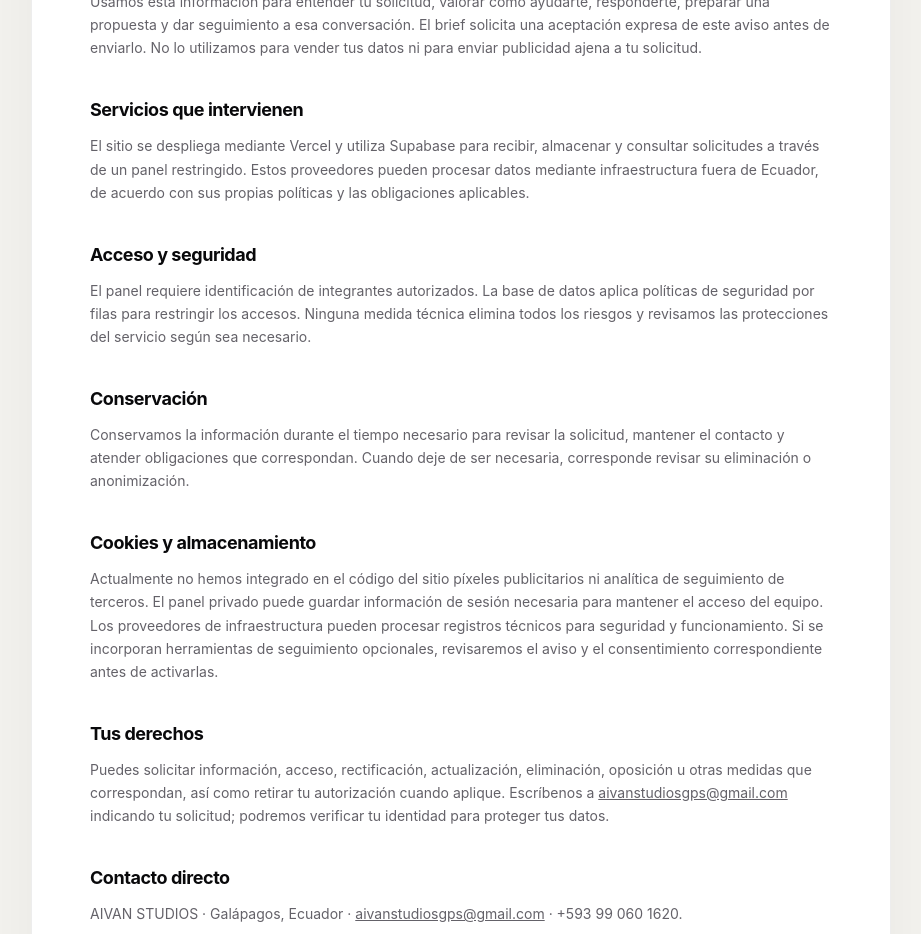
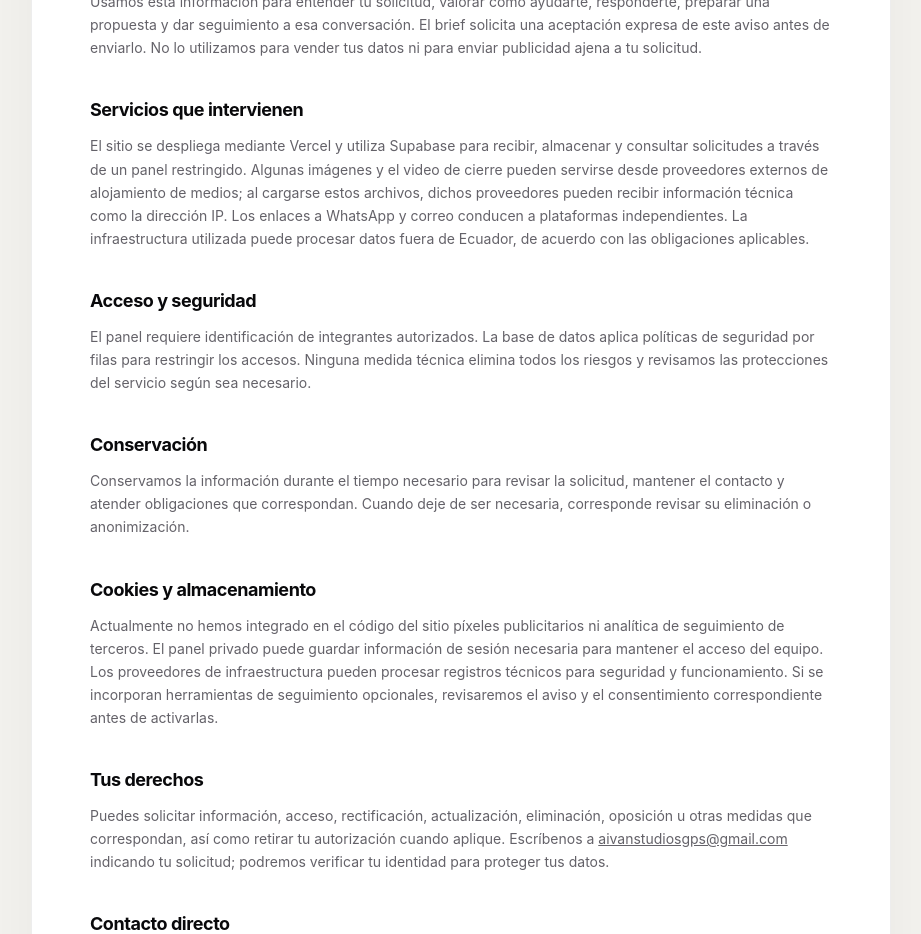
Before and after one commit to verdesotostiven4-commits/aivan-studios, a Next.js app: page /privacidad in a window 1280 px wide. Shown: the part 1000-1934 px from the top of the page, without its empty margins (179-1100 px from the left). Built offline with nearby package versions, Linux system fonts and the light colour scheme; no server answers.

Commit message:
docs(privacy): disclose external media hosting and technical access

```diff
--- a/app/privacidad/page.tsx
+++ b/app/privacidad/page.tsx
@@ -18,7 +18,7 @@ export default function PrivacyPage() {
           <section><h2>Quién recibe tus datos</h2><p>AIVAN STUDIOS, estudio creativo con actividad en Galápagos, Ecuador. Para consultas sobre datos personales: <a href="mailto:aivanstudiosgps@gmail.com">aivanstudiosgps@gmail.com</a>.</p></section>
           <section><h2>Información que nos envías</h2><p>Nombre y sector del negocio, proyecto, objetivos, desafíos, presupuesto orientativo, redes y página web, junto con el nombre, ciudad, correo y/o teléfono de contacto. También pueden recibirse datos técnicos básicos del envío, como su origen o campaña, cuando estén disponibles.</p></section>
           <section><h2>Finalidad y autorización</h2><p>Usamos esta información para entender tu solicitud, valorar cómo ayudarte, responderte, preparar una propuesta y dar seguimiento a esa conversación. El brief solicita una aceptación expresa de este aviso antes de enviarlo. No lo utilizamos para vender tus datos ni para enviar publicidad ajena a tu solicitud.</p></section>
-          <section><h2>Servicios que intervienen</h2><p>El sitio se despliega mediante Vercel y utiliza Supabase para recibir, almacenar y consultar solicitudes a través de un panel restringido. Estos proveedores pueden procesar datos mediante infraestructura fuera de Ecuador, de acuerdo con sus propias políticas y las obligaciones aplicables.</p></section>
+          <section><h2>Servicios que intervienen</h2><p>El sitio se despliega mediante Vercel y utiliza Supabase para recibir, almacenar y consultar solicitudes a través de un panel restringido. Algunas imágenes y el video de cierre pueden servirse desde proveedores externos de alojamiento de medios; al cargarse estos archivos, dichos proveedores pueden recibir información técnica como la dirección IP. Los enlaces a WhatsApp y correo conducen a plataformas independientes. La infraestructura utilizada puede procesar datos fuera de Ecuador, de acuerdo con las obligaciones aplicables.</p></section>
           <section><h2>Acceso y seguridad</h2><p>El panel requiere identificación de integrantes autorizados. La base de datos aplica políticas de seguridad por filas para restringir los accesos. Ninguna medida técnica elimina todos los riesgos y revisamos las protecciones del servicio según sea necesario.</p></section>
           <section><h2>Conservación</h2><p>Conservamos la información durante el tiempo necesario para revisar la solicitud, mantener el contacto y atender obligaciones que correspondan. Cuando deje de ser necesaria, corresponde revisar su eliminación o anonimización.</p></section>
           <section><h2>Cookies y almacenamiento</h2><p>Actualmente no hemos integrado en el código del sitio píxeles publicitarios ni analítica de seguimiento de terceros. El panel privado puede guardar información de sesión necesaria para mantener el acceso del equipo. Los proveedores de infraestructura pueden procesar registros técnicos para seguridad y funcionamiento. Si se incorporan herramientas de seguimiento opcionales, revisaremos el aviso y el consentimiento correspondiente antes de activarlas.</p></section>
```
